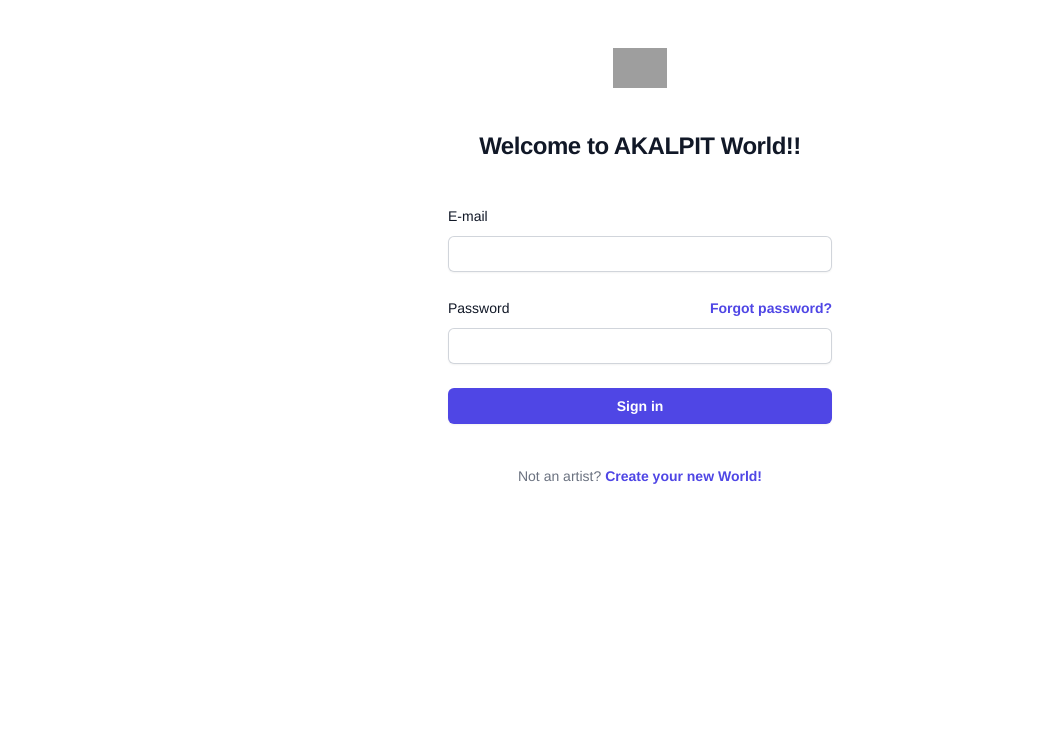
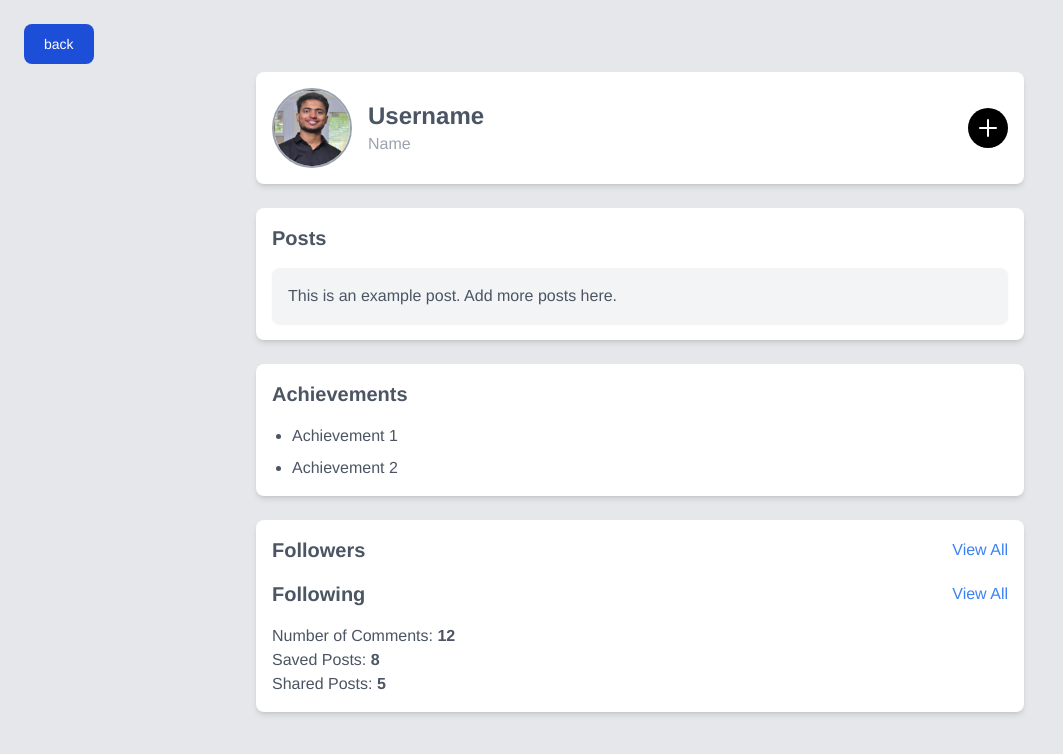
Before and after one commit to 256bitguy/akalpit, a React (Vite) app: page /profile in a window 1280 px wide. Before the commit this address led to /auth/login. Shown: the top 754 px of the page, without its empty margins (0-1063 px from the left). Built offline with nearby package versions, Linux system fonts and the light colour scheme; grey boxes are pictures that could not be loaded.

Commit message:
dummy pages for profile

```diff
--- a/src/App.jsx
+++ b/src/App.jsx
@@ -20,6 +20,8 @@ import New from "./components/New";
 import { authLoader } from "./libs/sdk/auth/loader";
 import SignUp from "./libs/sdk/auth/screens/AuthSignupScreen";
 import { authRoutes } from "./features/routes/Auth";
+import Profile from "./components/Profile";
+import Ptwo from "./components/Ptwo";
 
 const router=createBrowserRouter([
   {
@@ -53,12 +55,11 @@ const router=createBrowserRouter([
   },
   {
     path:'/test',
-    element: <ModalAka>
-    <ModalButtonAka>Open Modal</ModalButtonAka>
-    <ModalContentAka />
-  </ModalAka>
+    element: <Ptwo/>
   },
-
+   {path:'/profile',
+    element:<Profile/>
+   },
 ...authRoutes
 ])
 export default function App() {
--- a/src/components/Header.jsx
+++ b/src/components/Header.jsx
@@ -90,7 +90,7 @@ export default function Example() {
                               <h1 className="text-2xl">bitguy_256</h1>
                           </div>
                           <div>
-                              <Link to="/posts" ><h1 className="text-md">vivek raj</h1></Link>
+                              <Link to="/profile" ><h1 className="text-md">vivek raj</h1></Link>
                           </div>
                         </div>
                         </div>
@@ -111,7 +111,7 @@ export default function Example() {
                       <h1>Settings</h1>
 
                      </div>
-                    <Link to="/auth/login">
+                    <Link to="/auth">
                     <div className="items-center flex gap-4" >
                     <LogOut />
                       <h1>Logout</h1>
--- /dev/null
+++ b/src/components/Modal.jsx
@@ -0,0 +1,18 @@
+import React from 'react';
+
+const Modal = ({ onClose, children }) => {
+  return (
+    <div className="fixed inset-0 bg-black bg-opacity-30 flex items-center justify-center z-50">
+      <div className="bg-white p-6 rounded-lg shadow-lg max-w-sm w-full">
+        <button onClick={onClose} className="absolute top-2 right-2 text-gray-600 hover:text-gray-800">
+          <svg className="w-6 h-6" fill="none" stroke="currentColor" viewBox="0 0 24 24" xmlns="http://www.w3.org/2000/svg">
+            <path strokeLinecap="round" strokeLinejoin="round" strokeWidth="2" d="M6 18L18 6M6 6l12 12"></path>
+          </svg>
+        </button>
+        {children}
+      </div>
+    </div>
+  );
+};
+
+export default Modal;
--- /dev/null
+++ b/src/components/Profile.jsx
@@ -0,0 +1,105 @@
+import React, { useState } from 'react';
+import Modal from './Modal'; // Assuming you have a Modal component
+import { useNavigate } from 'react-router-dom';
+import { ButtonsAka } from '../UI';
+
+const Profile = () => {
+    const navigate=useNavigate()
+  const [isFollowersOpen, setIsFollowersOpen] = useState(false);
+  const [isFollowingOpen, setIsFollowingOpen] = useState(false);
+
+  const toggleFollowersModal = () => setIsFollowersOpen(!isFollowersOpen);
+  const toggleFollowingModal = () => setIsFollowingOpen(!isFollowingOpen);
+
+  return (
+    <div className="bg-gray-200 min-h-screen p-6">
+      {/* Profile Header */}
+      <ButtonsAka onClick={()=>navigate(-1)}>back</ButtonsAka>
+      <div className="bg-white p-4 rounded-lg shadow-md max-w-3xl mx-auto mb-6">
+        <div className="flex items-center space-x-4">
+          {/* Profile Picture */}
+          <img src="user.png" alt="Profile Picture" className="w-20 h-20 rounded-full border-2 border-gray-400" />
+
+          {/* User Info */}
+          <div className="flex-1">
+            <h1 className="text-2xl font-semibold text-gray-600">Username</h1>
+            <p className="text-gray-400">Name</p>
+          </div>
+
+          {/* Create Post Button */}
+          <button className="bg-black text-white p-2 rounded-full hover:bg-gray-600 transition duration-300">
+            <svg className="w-6 h-6" fill="none" stroke="currentColor" viewBox="0 0 24 24" xmlns="http://www.w3.org/2000/svg">
+              <path strokeLinecap="round" strokeLinejoin="round" strokeWidth="2" d="M12 4v16m8-8H4"></path>
+            </svg>
+          </button>
+        </div>
+      </div>
+
+      {/* Posts List */}
+      <div className="bg-white p-4 rounded-lg shadow-md max-w-3xl mx-auto mb-6">
+        <h2 className="text-xl font-semibold text-gray-600 mb-4">Posts</h2>
+        <div className="space-y-4">
+          {/* Example Post */}
+          <div className="bg-gray-100 p-4 rounded-lg shadow-sm">
+            <p className="text-gray-600">This is an example post. Add more posts here.</p>
+          </div>
+          {/* Repeat similar blocks for more posts */}
+        </div>
+      </div>
+
+      {/* Achievements, Saved, Shared Posts */}
+      <div className="bg-white p-4 rounded-lg shadow-md max-w-3xl mx-auto mb-6">
+        <h2 className="text-xl font-semibold text-gray-600 mb-4">Achievements</h2>
+        {/* Achievements List */}
+        <ul className="list-disc pl-5 space-y-2 text-gray-600">
+          <li>Achievement 1</li>
+          <li>Achievement 2</li>
+          {/* Add more achievements */}
+        </ul>
+      </div>
+
+      {/* Followers and Following */}
+      <div className="bg-white p-4 rounded-lg shadow-md max-w-3xl mx-auto mb-6">
+        <div className="flex items-center justify-between mb-4">
+          <h2 className="text-xl font-semibold text-gray-600">Followers</h2>
+          <button onClick={toggleFollowersModal} className="text-blue-500 hover:underline">View All</button>
+        </div>
+        <div className="flex items-center justify-between mb-4">
+          <h2 className="text-xl font-semibold text-gray-600">Following</h2>
+          <button onClick={toggleFollowingModal} className="text-blue-500 hover:underline">View All</button>
+        </div>
+        <div className="text-gray-600">
+          <p>Number of Comments: <span className="font-semibold">12</span></p>
+          <p>Saved Posts: <span className="font-semibold">8</span></p>
+          <p>Shared Posts: <span className="font-semibold">5</span></p>
+        </div>
+      </div>
+
+      {/* Modals */}
+      {isFollowersOpen && (
+        <Modal onClose={toggleFollowersModal}>
+          <h2 className="text-xl font-semibold mb-4">Followers</h2>
+          {/* Followers List */}
+          <ul className="list-disc pl-5 space-y-2 text-gray-600">
+            <li>Follower 1</li>
+            <li>Follower 2</li>
+            {/* Add more followers */}
+          </ul>
+        </Modal>
+      )}
+      {isFollowingOpen && (
+        <Modal onClose={toggleFollowingModal}>
+          <h2 className="text-xl font-semibold mb-4">Following</h2>
+          {/* Following List */}
+          <ul className="list-disc pl-5 space-y-2 text-gray-600">
+            <li>Following 1</li>
+            <li>Following 2</li>
+            {/* Add more following */}
+          </ul>
+        </Modal>
+      )}
+    </div>
+  );
+};
+
+export default Profile;
--- /dev/null
+++ b/src/components/Ptwo.jsx
@@ -0,0 +1,72 @@
+import React from 'react';
+import Carousel from 'react-responsive-carousel'; // Ensure you have react-responsive-carousel installed
+import 'react-responsive-carousel/lib/styles/carousel.min.css'; // Import carousel styles
+import { CarouselAka } from '../UI';
+const images=[
+    {
+        src:'user.png',
+        alt:"dfgddf"
+    },
+    {
+        src:'user.png',
+        alt:"dfgddf"
+    },
+    {
+        src:'user.png',
+        alt:"dfgddf"
+    },
+    {
+        src:'user.png',
+        alt:"dfgddf"
+    },
+]
+const Ptwo = () => {
+  return (
+    <div className="bg-gray-200 min-h-screen p-6">
+      {/* Carousel with Background Image */}
+      <div className='relative opacity-20' >
+      <CarouselAka images={images} ></CarouselAka>
+
+        {/* Profile Picture and Info */}
+        <div className="absolute bottom-0 left-1/2   transform -translate-x-1/2 mb-4 w-full flex justify-center">
+          <div className="bg-white p-4 rounded-lg shadow-lg flex flex-col items-center space-y-2">
+            <img src="profile-pic.jpg" alt="Profile" className="w-24 h-24 rounded-full border-2 border-gray-400" />
+            <h1 className="text-xl font-semibold text-gray-600">Profile Name</h1>
+            <div className="text-gray-400">★★★★☆</div>
+            <p className="text-gray-600">Total Members: 123</p>
+            <button className="bg-black text-white py-2 px-4 rounded-full flex items-center space-x-2 hover:bg-gray-600 transition duration-300">
+              <svg className="w-5 h-5" fill="none" stroke="currentColor" viewBox="0 0 24 24" xmlns="http://www.w3.org/2000/svg">
+                <path strokeLinecap="round" strokeLinejoin="round" strokeWidth="2" d="M5 12h14M12 5l7 7-7 7"></path>
+              </svg>
+              <span>Join</span>
+            </button>
+          </div>
+        </div>
+      </div>
+
+      {/* Posts List */}
+      <div className="bg-white p-4 rounded-lg shadow-md max-w-3xl mx-auto my-6">
+        <h2 className="text-xl font-semibold text-gray-600 mb-4">Posts</h2>
+        <div className="space-y-4">
+          {/* Example Post */}
+          <div className="bg-gray-100 p-4 rounded-lg shadow-sm">
+            <p className="text-gray-600">This is an example post. Add more posts here.</p>
+          </div>
+          {/* Repeat similar blocks for more posts */}
+        </div>
+      </div>
+
+      {/* Overview Section */}
+      <div className="bg-white p-4 rounded-lg shadow-md max-w-3xl mx-auto my-6">
+        <h2 className="text-xl font-semibold text-gray-600 mb-4">Overview</h2>
+        <p className="text-gray-600 mb-4">
+          <strong>Website:</strong> <a href="https://example.com" className="text-blue-500 hover:underline">https://example.com</a><br />
+          <strong>Location:</strong> Example City, Country<br />
+          <strong>Description:</strong> This is a brief description about the profile. It provides an overview of what the profile is about and its significance. The description is concise and informative, providing key insights into the profile's purpose and offerings.
+        </p>
+      </div>
+    </div>
+  );
+};
+
+export default Ptwo;
--- a/src/features/routes/Auth.jsx
+++ b/src/features/routes/Auth.jsx
@@ -8,6 +8,7 @@ import ForgotPasswordPage from '../../libs/sdk/auth/screens/ForgotPassword';
 export const authRoutes = [
   {
     path: '/auth',
+
     children: [
       {
         path: 'login',
```
Also changed, not shown: 1 other file (tests, documents, lock files or other folders).
